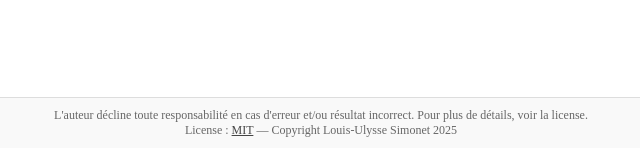
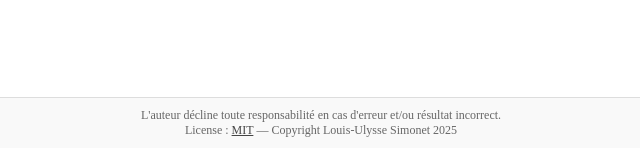
Before and after one commit to Lulu44happy/nomenclature, a Flask app: page / in a window 1280 px wide. Shown: the part 652-800 px from the top of the page, without its empty margins (339-979 px from the left). Run offline with Flask 3, Linux system fonts and the light colour scheme.

Commit message:
Update index.html (minor change)

```diff
--- a/templates/index.html
+++ b/templates/index.html
@@ -55,7 +55,7 @@
     </div>
 
     <footer style="background-color: #f9f9f9; position: fixed; bottom: 0; left: 0; width: 100%; padding: 10px 20px; font-size: 12px; text-align: center; color: #666; border-top: 1px solid #ddd; z-index: 10;">
-    L'auteur décline toute responsabilité en cas d'erreur et/ou résultat incorrect. Pour plus de détails, voir la license. <br>
+    L'auteur décline toute responsabilité en cas d'erreur et/ou résultat incorrect. <br>
     License : <a href="{{ url_for('static', filename='license.txt') }}" target="_blank" style="color: #444; text-decoration: underline;">MIT</a> — Copyright Louis-Ulysse Simonet 2025
     </footer>
 
```
